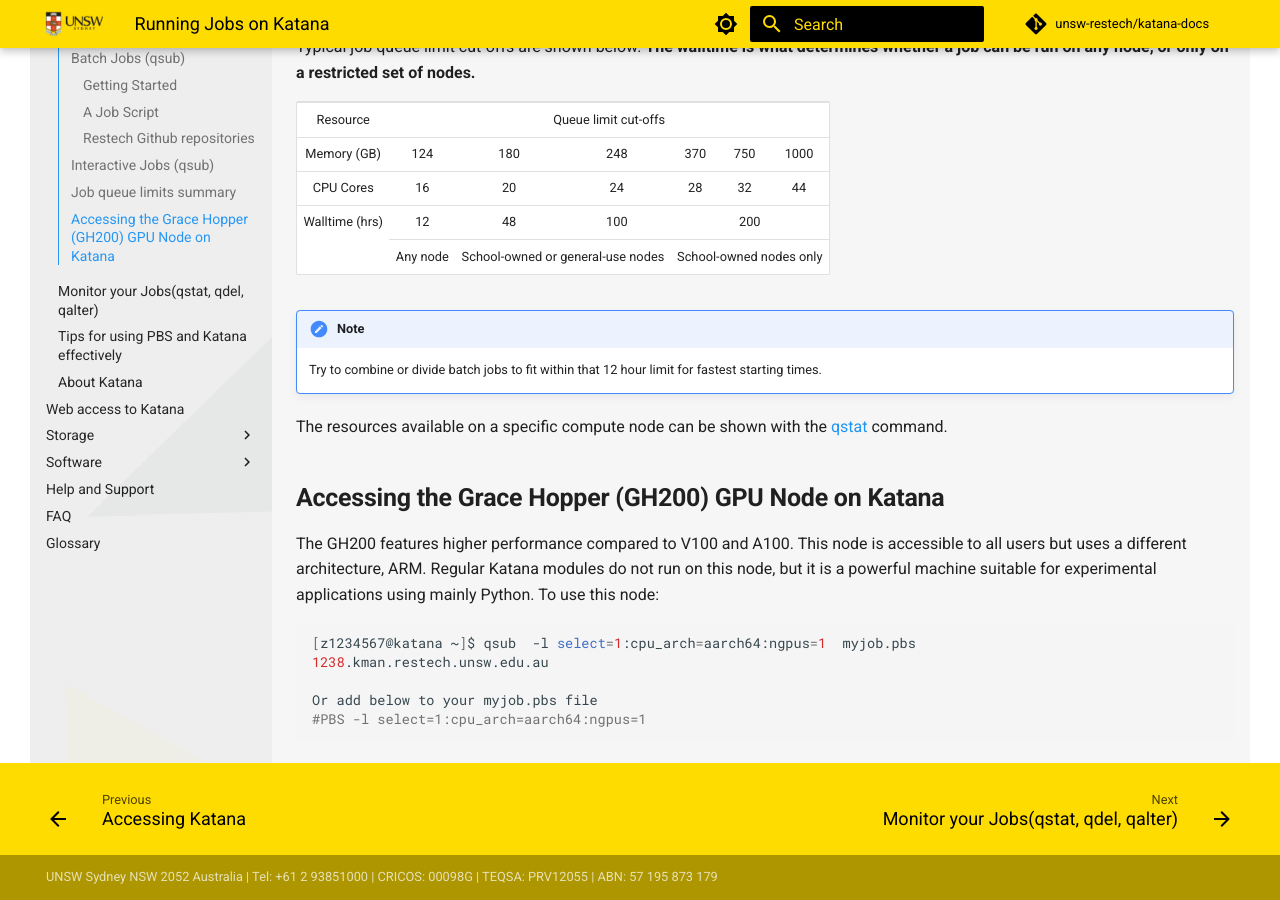
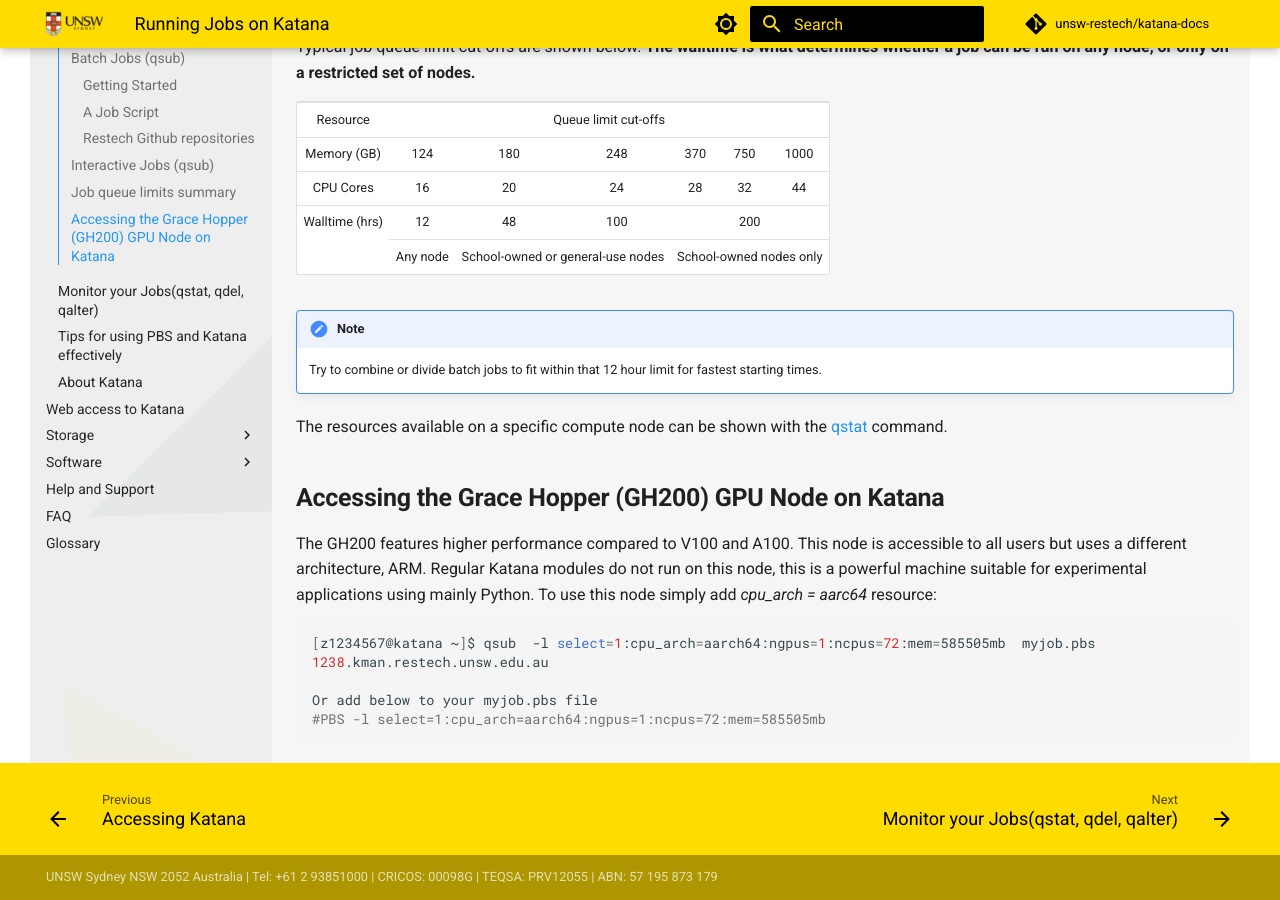
Before and after one commit to unsw-restech/unsw-restech.github.io, an MkDocs documentation site: the page built from docs/using_katana/running_jobs.md, in a window 1280 px wide and 900 px high, scrolled down 5544 px. Built offline with MkDocs 1.6.1 and Material for MkDocs 9.7.7, drawn with Linux system fonts in a browser that asks for light colours; comment, search, counter and statistics services are not loaded.

Commit message:
Update running_jobs.md

````diff
--- a/docs/using_katana/running_jobs.md
+++ b/docs/using_katana/running_jobs.md
@@ -270,11 +270,11 @@
 
 ## Accessing the Grace Hopper (GH200) GPU Node on Katana
 
-The GH200 features higher performance compared to V100 and A100. This node is accessible to all users but uses a different architecture, ARM. Regular Katana modules do not run on this node, but it is a powerful machine suitable for experimental applications using mainly Python. To use this node:
+The GH200 features higher performance compared to V100 and A100. This node is accessible to all users but uses a different architecture, ARM. Regular Katana modules do not run on this node, this is a powerful machine suitable for experimental applications using mainly Python. To use this node simply add *cpu_arch = aarc64* resource:
 ``` bash
-[z1234567@katana ~]$ qsub  -l select=1:cpu_arch=aarch64:ngpus=1  myjob.pbs
+[z1234567@katana ~]$ qsub  -l select=1:cpu_arch=aarch64:ngpus=1:ncpus=72:mem=585505mb  myjob.pbs
 1238.kman.restech.unsw.edu.au
 
 Or add below to your myjob.pbs file
-#PBS -l select=1:cpu_arch=aarch64:ngpus=1
+#PBS -l select=1:cpu_arch=aarch64:ngpus=1:ncpus=72:mem=585505mb
 ```
````
